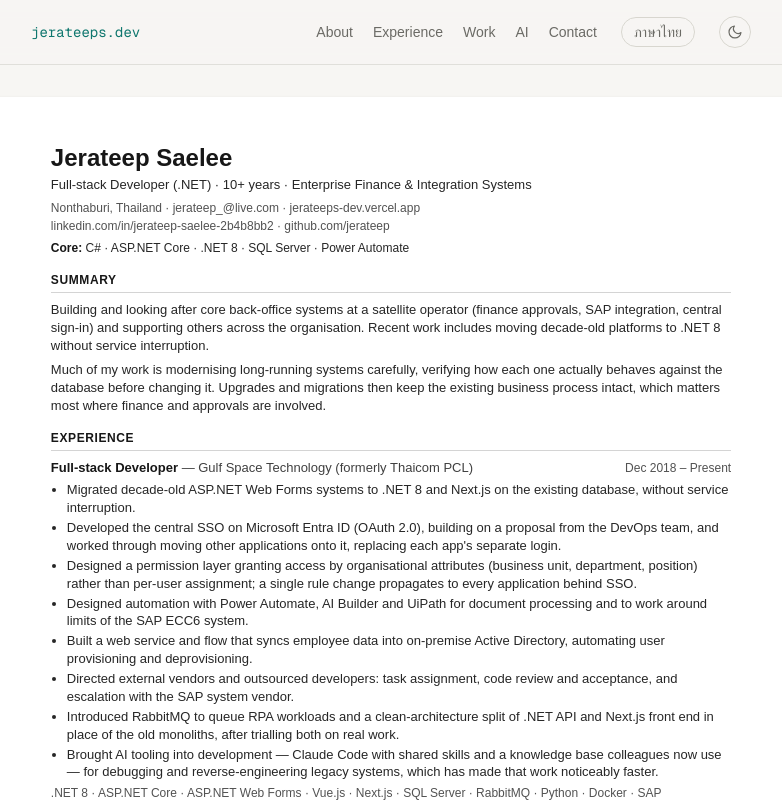
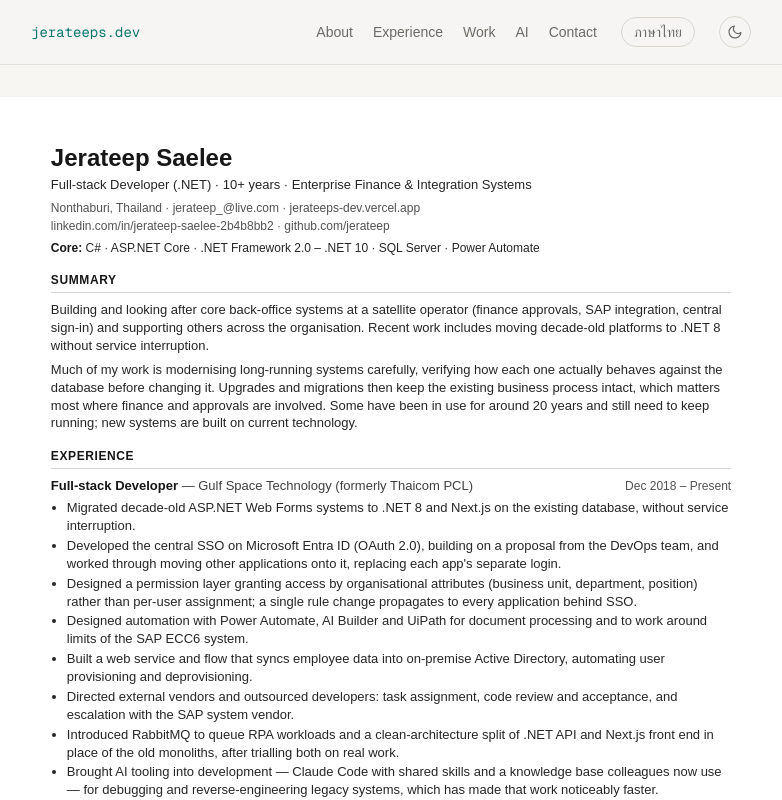
Before and after one commit to jerateep/jerateeps.dev, a Next.js app: page /en/resume in a window 1280 px wide. Shown: the top 800 px of the page, without its empty margins (249-1031 px from the left). Built offline with nearby package versions, Linux system fonts and the light colour scheme; a web font is replaced by a local one.

Commit message:
fix: show the full .NET range and the long-running legacy maintenance work

```diff
--- a/content/profile.ts
+++ b/content/profile.ts
@@ -109,8 +109,8 @@ export const profile = {
       en: "Most of my work sits where the business can't afford errors: budget approvals, data flowing in and out of SAP, and who can access what. These systems are used across the organisation, and many other back-office systems depend on them.",
     },
     {
-      th: "งานส่วนใหญ่คือการ modernize ระบบ legacy อย่างระมัดระวัง โดยตรวจ behavior จริงของระบบเทียบกับฐานข้อมูลก่อนแก้ทุกครั้ง การ upgrade หรือ migrate จึงไม่กระทบ business process เดิม ซึ่งสำคัญที่สุดกับระบบการเงินและการอนุมัติ",
-      en: "Much of my work is modernising long-running systems carefully, verifying how each one actually behaves against the database before changing it. Upgrades and migrations then keep the existing business process intact, which matters most where finance and approvals are involved.",
+      th: "งานส่วนใหญ่คือการ modernize ระบบ legacy อย่างระมัดระวัง โดยตรวจ behavior จริงของระบบเทียบกับฐานข้อมูลก่อนแก้ทุกครั้ง การ upgrade หรือ migrate จึงไม่กระทบ business process เดิม ซึ่งสำคัญที่สุดกับระบบการเงินและการอนุมัติ บางระบบใช้งานมาราว 20 ปีแต่ยังต้องใช้ต่อ จึงต้องดูแลให้ไปต่อได้ ส่วนระบบใหม่เขียนด้วยเทคโนโลยีปัจจุบัน",
+      en: "Much of my work is modernising long-running systems carefully, verifying how each one actually behaves against the database before changing it. Upgrades and migrations then keep the existing business process intact, which matters most where finance and approvals are involved. Some have been in use for around 20 years and still need to keep running; new systems are built on current technology.",
     },
     {
       th: "ชอบลองเครื่องมือที่น่าจะช่วยงานของทีมได้ แล้วแบ่งปันตัวที่ใช้ได้ผลจริง เช่น Claude Code พร้อม skill และ knowledge base ที่แชร์ให้ทีมใช้ต่อ และแยก backend กับ frontend ตาม clean architecture ในระบบที่ rewrite ควบคู่กับการทำ documentation ให้ระบบที่ไม่มีเอกสาร จนเป็น reference ที่ทีมใช้งานจริง",
@@ -1026,7 +1026,7 @@ export const profile = {
   coreSkills: [
     "C#",
     "ASP.NET Core",
-    ".NET 8",
+    ".NET Framework 2.0 – .NET 10",
     "SQL Server",
     "Power Automate",
   ],
@@ -1038,7 +1038,7 @@ export const profile = {
     },
     {
       title: { th: "Backend", en: "Backend" },
-      items: [".NET 8", "ASP.NET Core", "ASP.NET Web Forms", "Dapper", "EF Core", "REST", "SOAP"],
+      items: [".NET Framework 2.0 / 3.5 / 4.x", ".NET Core 1 – 3.1", ".NET 5 / 6 / 8 / 10", "ASP.NET Core", "ASP.NET Web Forms", "Dapper", "EF Core", "REST", "SOAP"],
     },
     {
       title: { th: "Frontend", en: "Frontend" },
```
Also changed, not shown: 1 other file (tests, documents, lock files or other folders).
